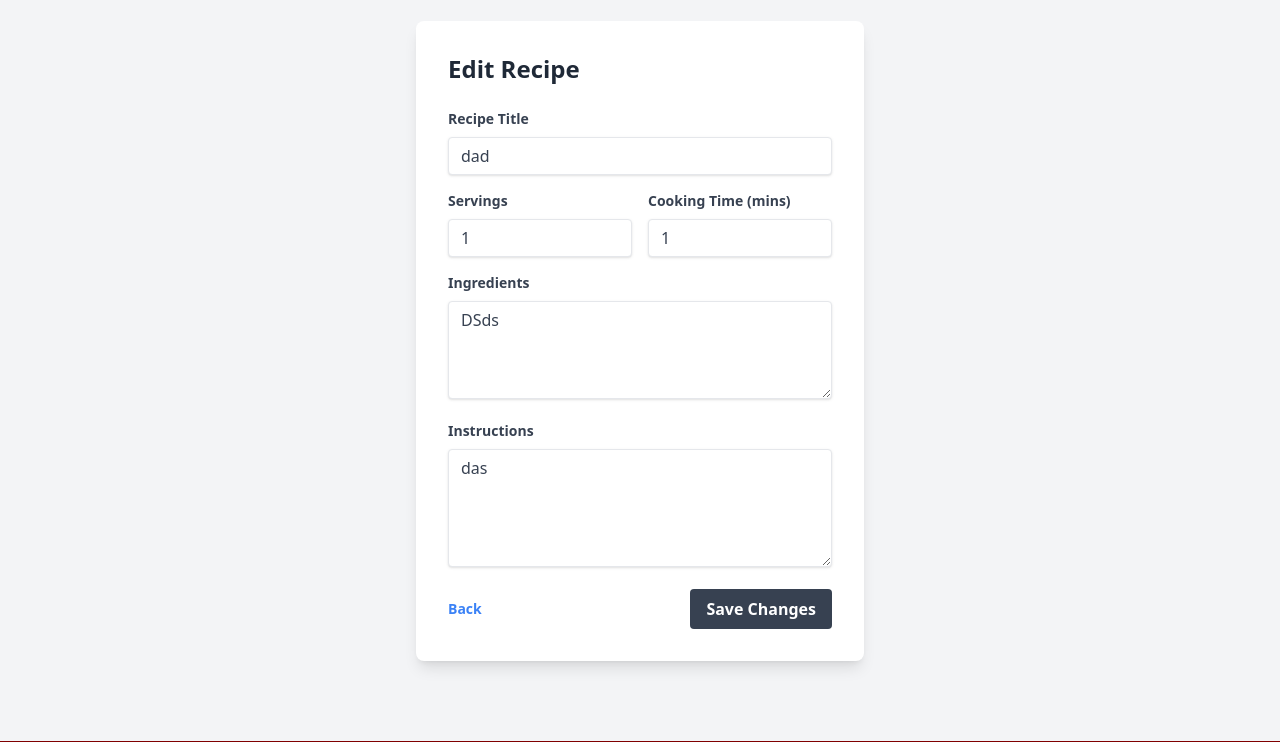
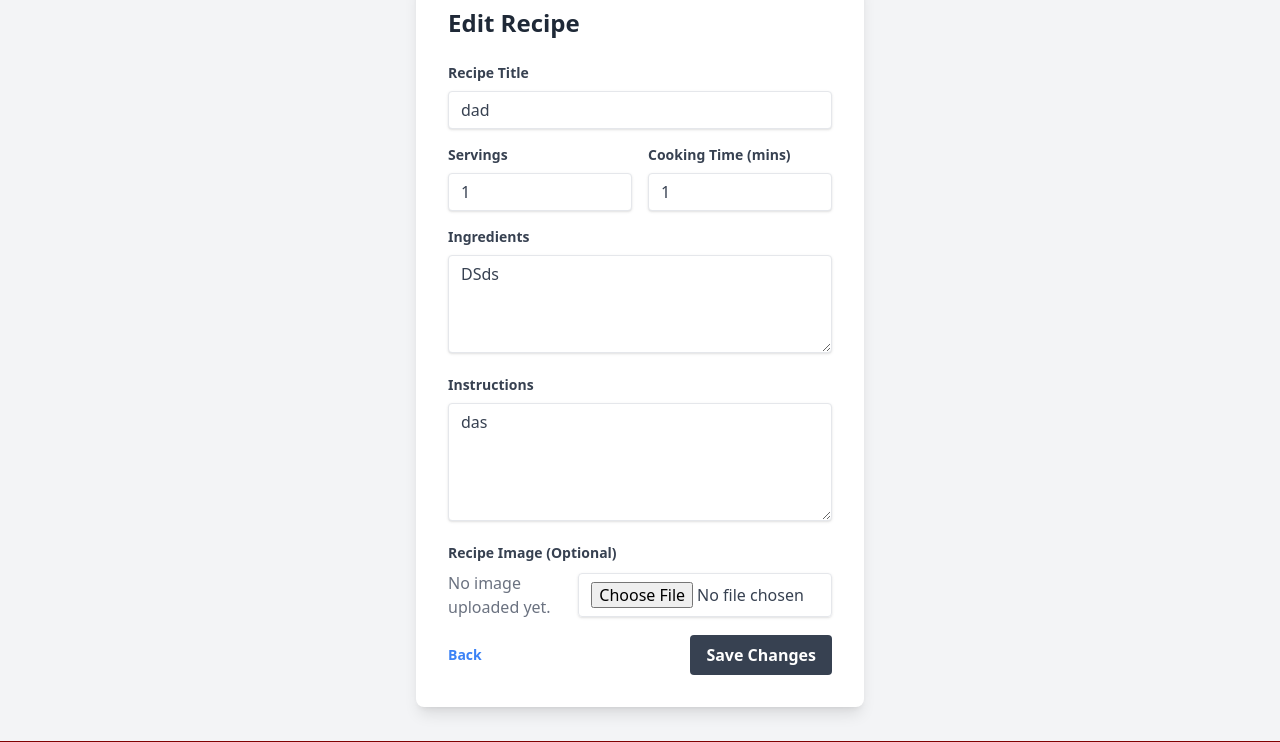
Before and after one commit to PBPC1-2024-2025/lohkan, a Django app: page /ask_recipe/recipe/9a97e1c3-1cac-4575-bcdb-f667726b88f6/ in a window 1280 px wide. Shown: the part 123-865 px from the top of the page. Run offline with Django 5.2, Linux system fonts and the light colour scheme; a user stored in the database is signed in; data comes from the database, SQL or seed files in the repository; some libraries are stand-ins or nearby versions.

Commit message:
Integrasi Image

```diff
--- a/ask_recipe/models.py
+++ b/ask_recipe/models.py
@@ -4,10 +4,9 @@ from django.contrib.auth.models import User
 
 # Model untuk mengelola grup resep
 class RecipeGroup(models.Model):
-    id = models.UUIDField(primary_key=True, default=uuid.uuid4, editable=False)  # UUID untuk ID unik
-    name = models.CharField(max_length=100, unique=True)
+    id = models.UUIDField(primary_key=True, default=uuid.uuid4, editable=False)
+    name = models.CharField(max_length=100)
     description = models.TextField(blank=True, null=True)
-    created_by = models.ForeignKey(User, on_delete=models.CASCADE, related_name="created_groups")
     created_at = models.DateTimeField(auto_now_add=True)
 
     def __str__(self):
--- a/ask_recipe/templates/ask_recipe.html
+++ b/ask_recipe/templates/ask_recipe.html
@@ -130,6 +130,12 @@
                     <div class="mb-4">  <!-- Input untuk instruksi -->
                         <label for="instructions" class="block text-sm font-medium text-gray-700">Instructions</label>
                         <textarea id="instructions" name="instructions" rows="3" class="mt-1 block w-full border border-gray-300 rounded-md p-2" required></textarea>  <!-- Textarea untuk instruksi -->
+                    </div>
+
+                    <!-- Input untuk foto opsional -->
+                    <div class="mb-4">
+                        <label for="image" class="block text-sm font-medium text-gray-700">Upload Image (Optional)</label>
+                        <input type="file" id="image" name="image" accept="image/*" class="mt-1 block w-full border border-gray-300 rounded-md p-2">
                     </div>
 
                     <!-- Tempat pesan error -->
--- a/ask_recipe/templates/partials/edit_recipe.html
+++ b/ask_recipe/templates/partials/edit_recipe.html
@@ -70,6 +70,25 @@
                             placeholder="Step-by-step instructions">{{ form.instructions.value }}</textarea>
                 </div>
 
+                <!-- Image Upload -->
+                <div class="mb-4">
+                    <label class="block text-gray-700 text-sm font-bold mb-2" for="image">
+                        Recipe Image (Optional)
+                    </label>
+                    <div class="flex items-center space-x-4">
+                        <!-- Tampilkan foto yang sudah ada -->
+                        {% if recipe.image %}
+                            <img src="{{ recipe.image.url }}" alt="Current Image" class="w-20 h-20 object-cover rounded-lg">
+                        {% else %}
+                            <p class="text-gray-500">No image uploaded yet.</p>
+                        {% endif %}
+
+                        <!-- Input untuk mengunggah foto baru -->
+                        <input type="file" name="image" id="image" accept="image/*"
+                            class="shadow appearance-none border rounded w-full py-2 px-3 text-gray-700 leading-tight focus:outline-none focus:shadow-outline">
+                    </div>
+                </div>
+
                 <!-- Action Buttons -->
                 <div class="flex items-center justify-between">
                     <a href="{% url 'ask_recipe:ask_recipe' %}" class="inline-block align-baseline font-bold text-sm text-blue-500 hover:text-blue-800">
--- a/ask_recipe/views.py
+++ b/ask_recipe/views.py
@@ -1,8 +1,13 @@
+import uuid
 import json
+from django.conf import settings
+from django.core.files.storage import default_storage
+from django.core.files.base import ContentFile
 from django.shortcuts import render, redirect, get_object_or_404
 from django.views.decorators.csrf import csrf_exempt
 from django.views.decorators.http import require_POST
 from django.contrib.auth.decorators import login_required
+from django.contrib.auth.models import User
 from .models import RecipeGroup, ChatMessage, Recipe
 from .forms import RecipeForm
 from django.shortcuts import get_object_or_404
@@ -49,7 +54,6 @@ def create_recipe(request):
             group = RecipeGroup.objects.create(
                 name=group_name,
                 description=f"Discussion group for {title}",
-                created_by=request.user
             )
 
             # Then create recipe with the group reference
@@ -59,7 +63,7 @@ def create_recipe(request):
                 instructions=instructions,
                 cooking_time=cooking_time,
                 servings=servings,
-                added_by=request.user,
+                added_by=User.objects.get(username='admin'),
                 group=group
             )
 
@@ -152,8 +156,23 @@ def show_xml(request):
 
 # ngambil resep berdasarkan pengguna saat ini dengan json
 def show_json(request):
-    data = Recipe.objects.all()
-    return HttpResponse(serializers.serialize("json", data), content_type="application/json")
+    recipes = Recipe.objects.all()
+    recipe_data = []
+
+    for recipe in recipes:
+        # Serialisasi resep
+        recipe_serialized = serializers.serialize("json", [recipe])
+        recipe_json = json.loads(recipe_serialized)[0]  # Ambil resep pertama
+
+        # Tambahkan URL absolut untuk gambar
+        if recipe.image:
+            recipe_json['fields']['image_url'] = request.build_absolute_uri(recipe.image.url)
+        else:
+            recipe_json['fields']['image_url'] = None
+
+        recipe_data.append(recipe_json)
+
+    return HttpResponse(json.dumps(recipe_data), content_type="application/json")
 
 # ngambil resep berdasarkan id dengan xml
 def show_xml_by_id(request, id):
@@ -169,62 +188,66 @@ def show_json_by_id(request, id):
 
 @csrf_exempt
 @require_POST
-@login_required
 def create_recipe_flutter(request):
     try:
-        # Parse data JSON dari request body
-        data = json.loads(request.body)
-        title = data.get("title")
-        ingredients = data.get("ingredients")
-        instructions = data.get("instructions")
-        cooking_time = data.get("cooking_time")
-        servings = data.get("servings")
+        # Ambil data dari request
+        title = request.POST.get('title')
+        ingredients = request.POST.get('ingredients')
+        instructions = request.POST.get('instructions')
+        cooking_time = int(request.POST.get('cooking_time'))
+        servings = int(request.POST.get('servings'))
+        image = request.FILES.get('image')  # Ambil gambar jika ada
 
-        # Validasi data: pastikan semua field ada dan tidak kosong
-        if not all([title, ingredients, instructions, cooking_time, servings]):
-            return JsonResponse({"error": "All fields are required"}, status=400)
+        # Validasi data
+        if not all([title, ingredients, instructions, cooking_time, servings, image]):
+            return JsonResponse({'status': 'error', 'message': 'All fields are required'}, status=400)
 
-        # Normalisasi judul (menghapus spasi berlebih dan konversi ke lowercase)
+        # Normalize the title (remove extra spaces and convert to lowercase)
         normalized_title = ' '.join(title.lower().split())
 
-        # Validasi jika resep dengan nama yang sama sudah ada
+        # Check for existing recipes with normalized names
         existing_recipes = Recipe.objects.all()
         for existing_recipe in existing_recipes:
             existing_normalized_title = ' '.join(existing_recipe.title.lower().split())
             if normalized_title == existing_normalized_title:
-                return JsonResponse({
-                    "error": f"Recipe with the name '{title}' already exists."
-                }, status=400)
+                return JsonResponse(
+                    {'status': 'error', 'message': f"Recipe with the name '{title}' already exists."},
+                    status=400
+                )
 
-        # Membuat grup diskusi
+        # Simpan gambar
+        if image:
+            filename = f"recipe_images/{uuid.uuid4()}_{image.name}"
+            image_path = default_storage.save(filename, ContentFile(image.read()))
+        else:
+            image_path = None
+
+        # Buat grup resep
         group = RecipeGroup.objects.create(
-            name=title,  # Nama grup sama dengan nama resep
-            description=f"Discussion group for {title}",
-            created_by=request.user
+            name=title,
+            description=f"Discussion for Recipe {title}",
         )
 
-        # Membuat resep baru
+        # Buat resep
         recipe = Recipe.objects.create(
-            group=group,
             title=title,
             ingredients=ingredients,
             instructions=instructions,
             cooking_time=cooking_time,
             servings=servings,
-            added_by=request.user
+            added_by=User.objects.get(username='admin'),
+            group=group,
+            image=image_path
         )
-        recipe.save()
 
         return JsonResponse({
-            "message": "Recipe created successfully",
-            "recipe_id": str(recipe.id),
-            "status":"success"
-        }, status=200)
+            'status': 'success',
+            'message': 'Recipe created successfully',
+            'recipe_id': str(recipe.id),
+        }, status=201)
 
-    except json.JSONDecodeError:
-        return JsonResponse({"error": "Invalid JSON data"}, status=400)
     except Exception as e:
-        return JsonResponse({"error": str(e)}, status=500)
+        return JsonResponse({'status': 'error', 'message': f'Terjadi kesalahan: {str(e)}'}, status=500)
 
 @csrf_exempt
 @require_POST
@@ -241,10 +264,17 @@ def update_recipe_flutter(request, recipe_id):
         instructions = data.get("instructions")
         cooking_time = data.get("cooking_time")
         servings = data.get("servings")
+        image = request.FILES.get('image')  # Ambil gambar jika ada
 
         # Validasi data
-        if not all([title, ingredients, instructions, cooking_time, servings]):
-            return JsonResponse({"error": "All fields are required"}, status=400)
+        if not all([title, ingredients, instructions, cooking_time, servings, image]):
+            return JsonResponse({'status': 'error', 'message': 'All fields are required'}, status=400)
+
+        # Simpan gambar jika ada
+        image_path = None
+        if image:
+            filename = f"recipe_images/{uuid.uuid4()}_{image.name}"
+            image_path = default_storage.save(filename, ContentFile(image.read()))
 
         # Update fields pada Recipe
         recipe.title = title
@@ -270,7 +300,7 @@ def update_recipe_flutter(request, recipe_id):
 
 @csrf_exempt
 def delete_recipe(request, recipe_id):
-    if request.method == 'DELETE':
+    if request.method == 'DELETE':  # Handle POST requests
         recipe = get_object_or_404(Recipe, pk=recipe_id)
         try:
             recipe.delete()
```
Also changed, not shown: ask_recipe/templates/partials/recipe_item.html (+17 -6 lines), ask_recipe/migrations/0001_initial.py, ask_recipe/migrations/0002_recipe_image.py (deleted), 1 other file. Lines whose indentation alone changed are shown as unchanged.
